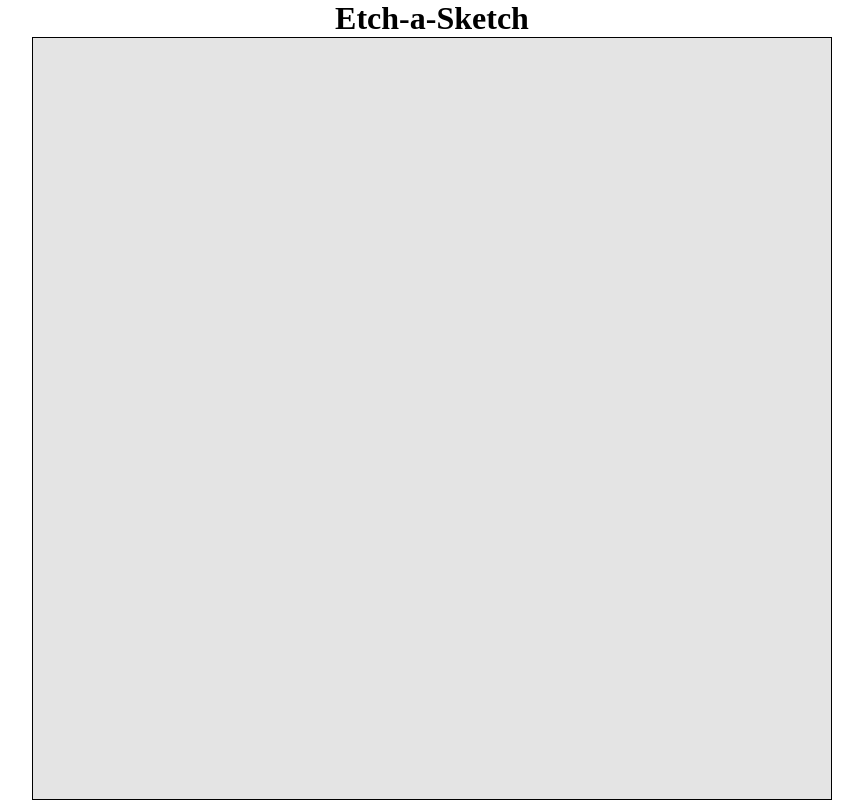
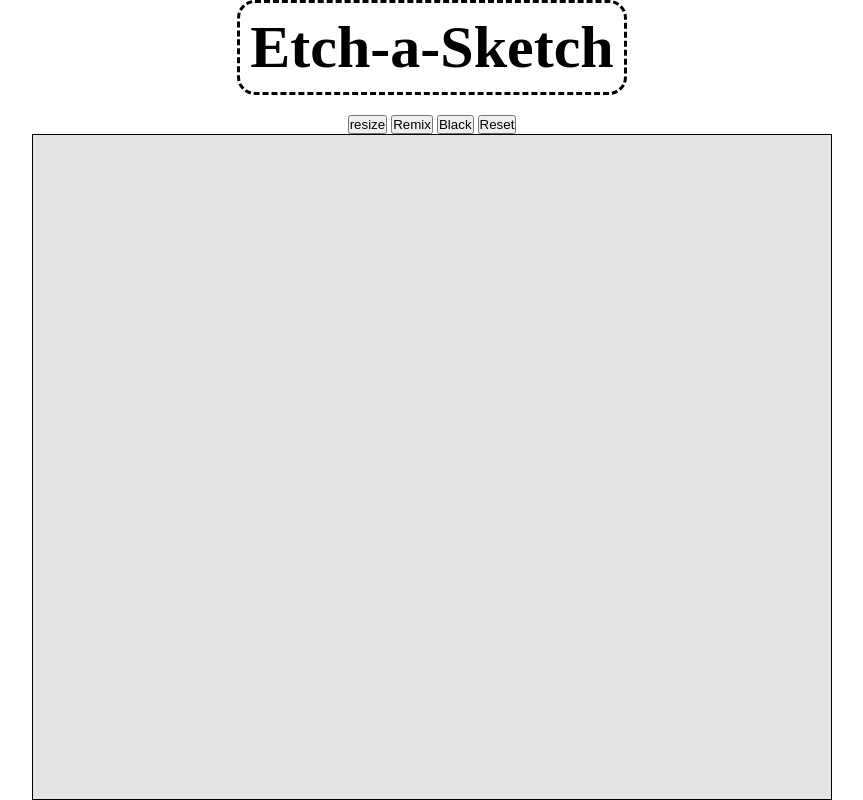
Before and after one commit to Cyclonekillzyt/Etch-a-Sketch, a plain HTML site: page index.html in a window 1280 px wide. Shown: the whole page, without its empty margins (208-1071 px from the left). Drawn offline with Linux system fonts and the light colour scheme.

Commit message:
redesigning

```diff
--- a/index.html
+++ b/index.html
@@ -11,7 +11,10 @@
       <h1>Etch-a-Sketch</h1>
     </div>
     <div class="buttons">
-
+        <button id="resize" class="button">resize</button>
+        <button id="randomColor" class="button">Remix</button>
+        <button id="blackColor" class="button">Black</button>
+        <button id="reset" class="button">Reset</button>
     </div>
     <div class="container" id="container"></div>
     <script src="script.js" async defer></script>
--- a/style.css
+++ b/style.css
@@ -20,8 +20,17 @@ body {
   border: 1px solid;
   flex-wrap: wrap;
 }
+.header{
+    margin-bottom: 20px;
+    font-size: 30px;
+    border: 3px dashed ;
+    padding: 10px;
+    border-radius: 18px;
+}
 
+.buttons{
 
+}
 
 .etchASketch:hover{
     background-color: black;
```
